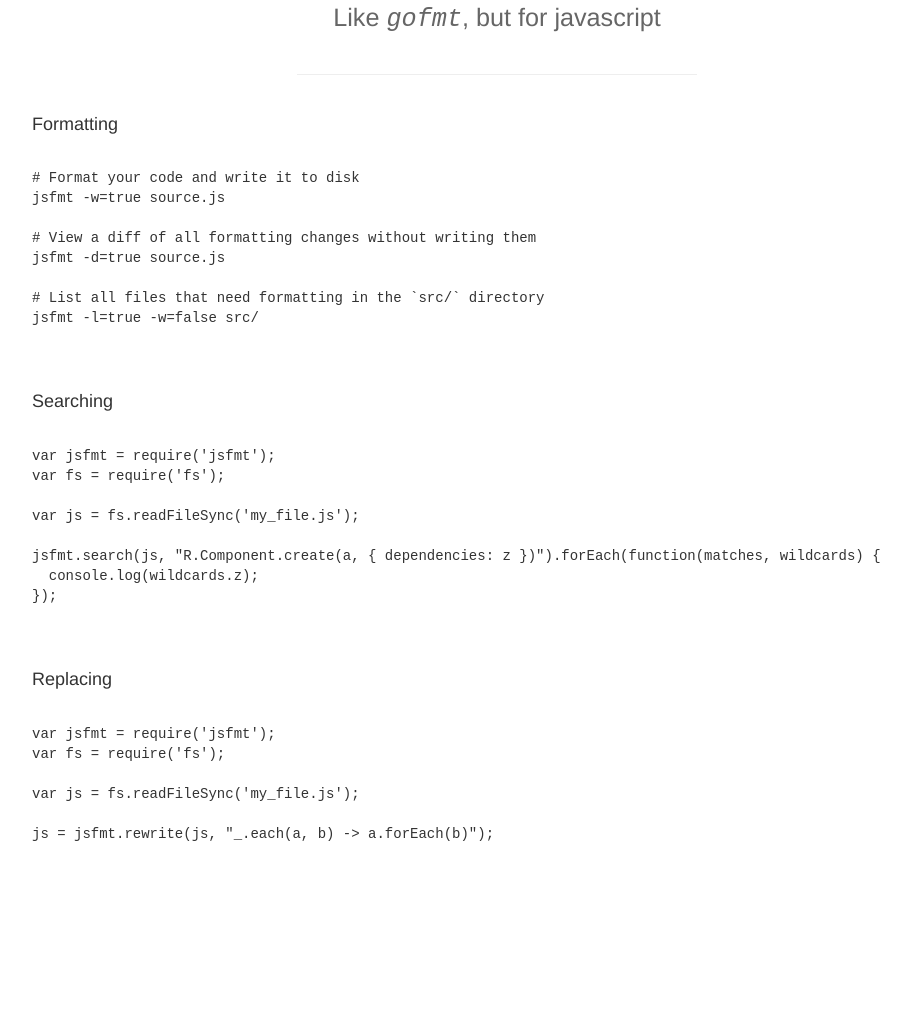
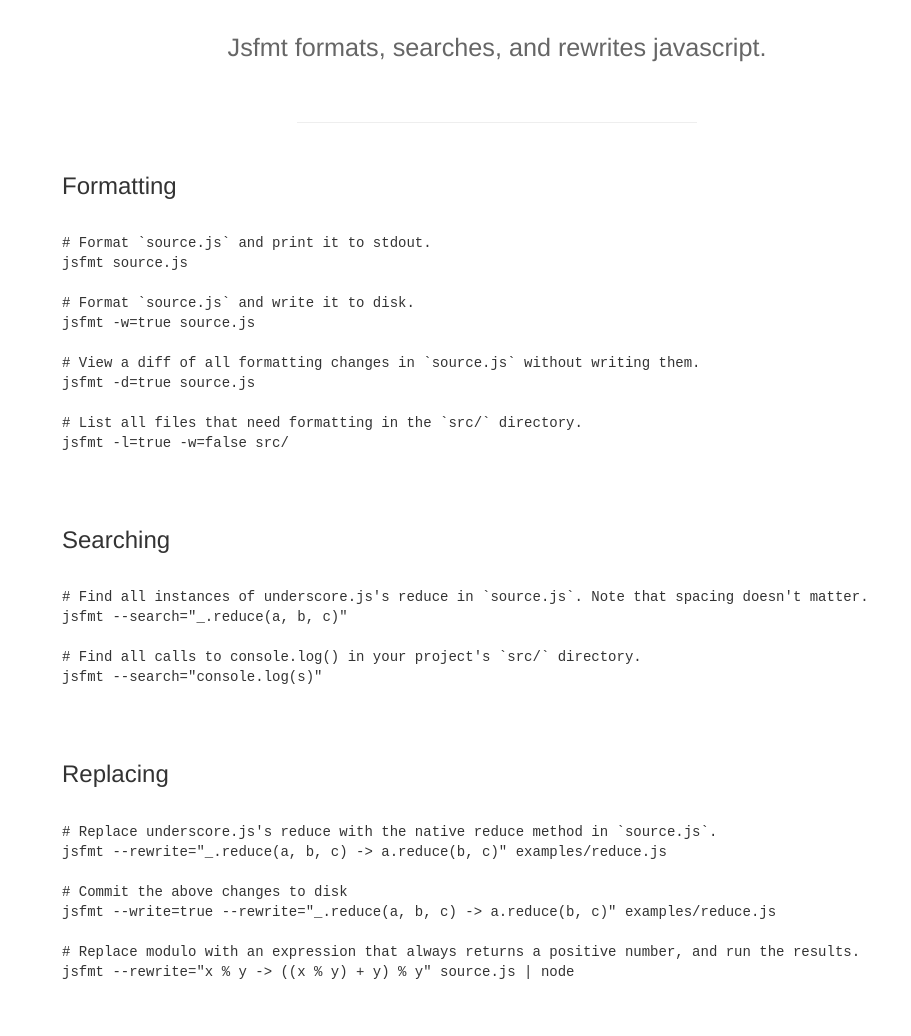
Before and after one commit to rdio/jsfmt, a website: page site/index.html in a window 1280 px wide. Shown: the part 194-1230 px from the top of the page, without its empty margins (143-1054 px from the left). Before the commit the page ends 1092 px from the top, so only its background shows below. Drawn offline with Linux system fonts and the light colour scheme.

Commit message:
Updated copy, examples

```diff
--- a/site/index.html
+++ b/site/index.html
@@ -7,18 +7,18 @@
 	<link rel="stylesheet" href="stylesheets/bootstrap.min.css" type="text/css" media="screen" charset="utf-8">
 	<link rel="stylesheet" href="stylesheets/bootstrap-theme.min.css" type="text/css" media="screen" charset="utf-8">
 	<link rel="stylesheet" href="stylesheets/syntax.css" type="text/css" media="screen" charset="utf-8">
-	<link href='http://fonts.googleapis.com/css?family=Lora:400,700,400italic,700italic|Vollkorn:400italic,700italic,400,700' rel='stylesheet' type='text/css'>
+	<link href="http://fonts.googleapis.com/css?family=Lora:700italic" rel='stylesheet' type='text/css'>
 
 	<script src="http://yandex.st/highlightjs/8.0/highlight.min.js"></script>
 	<script>hljs.initHighlightingOnLoad();</script>
 
 	<style type="text/css" media="screen">
-		.hljs {
-			display: block;
+		code {
+			overflow: auto;
 		}
 
 		.container {
-			max-width: 960px;
+			max-width: 900px;
 		}
 		.center {
 			margin-left: auto;
@@ -31,7 +31,8 @@
 			font-weight: 700;
 			font-style: italic;
 			font-size: 7em;
-			margin-top: 50px;
+			margin-top: 80px;
+
 		}
 
 		.subtitle {
@@ -39,6 +40,7 @@
 			font-weight: 400;
 			font-size: 1.8em;
 			margin-top: 40px;
+			margin-bottom: 30px;
 		}
 
 		hr.divider {
@@ -66,59 +68,61 @@
 			<div class="col-xs-12">
 				<div class="heading">
 					<h1 class="title center">jsfmt</h1>
-					<h2 class="subtitle center">Like <em><code>gofmt</code></em>, but for javascript</h2>
+					<h2 class="subtitle center">Jsfmt formats, searches, and rewrites javascript.</h2>
 				</div>
+			</div>
+
+			<div class="col-xs-12">
+				<hr class="divider">
 			</div>
 		</div>
 	</div>
-	<div class="row">
-		<div class="col-xs-12">
-			<hr class="divider">
-		</div>
-	</div>
+
 	<!-- here's what I do -->
 	<div class="container">
 		<div class="row">
 			<div class="col-md-12">
-				<h4>Formatting</h4>
+				<h3>Formatting</h3>
 				<pre>
 					<code>
-# Format your code and write it to disk
+# Format `source.js` and print it to stdout.
+jsfmt source.js
+
+# Format `source.js` and write it to disk.
 jsfmt -w=true source.js
 
-# View a diff of all formatting changes without writing them
+# View a diff of all formatting changes in `source.js` without writing them.
 jsfmt -d=true source.js
 
-# List all files that need formatting in the `src/` directory
+# List all files that need formatting in the `src/` directory.
 jsfmt -l=true -w=false src/
 					</code>
 				</pre>
 			</div>
 			<div class="col-md-12">
-				<h4>Searching</h4>
+				<h3>Searching</h3>
 				<pre>
 					<code>
-var jsfmt = require('jsfmt');
-var fs = require('fs');
+# Find all instances of underscore.js's reduce in `source.js`. Note that spacing doesn't matter.
+jsfmt --search="_.reduce(a, b, c)"
 
-var js = fs.readFileSync('my_file.js');
-
-jsfmt.search(js, "R.Component.create(a, { dependencies: z })").forEach(function(matches, wildcards) {
-  console.log(wildcards.z);
-});
+# Find all calls to console.log() in your project's `src/` directory.
+jsfmt --search="console.log(s)"
 					</code>
 				</pre>
 			</div>
 			<div class="col-md-12">
-				<h4>Replacing</h4>
+				<h3>Replacing</h3>
 				<pre>
 					<code>
-var jsfmt = require('jsfmt');
-var fs = require('fs');
+# Replace underscore.js's reduce with the native reduce method in `source.js`.
+jsfmt --rewrite="_.reduce(a, b, c) -> a.reduce(b, c)" examples/reduce.js
 
-var js = fs.readFileSync('my_file.js');
+# Commit the above changes to disk
+jsfmt --write=true --rewrite="_.reduce(a, b, c) -> a.reduce(b, c)" examples/reduce.js
 
-js = jsfmt.rewrite(js, "_.each(a, b) -> a.forEach(b)");
+# Replace modulo with an expression that always returns a positive number, and run the results.
+jsfmt --rewrite="x % y -> ((x % y) + y) % y" source.js | node
 					</code>
 				</pre>
 			</div>
```
